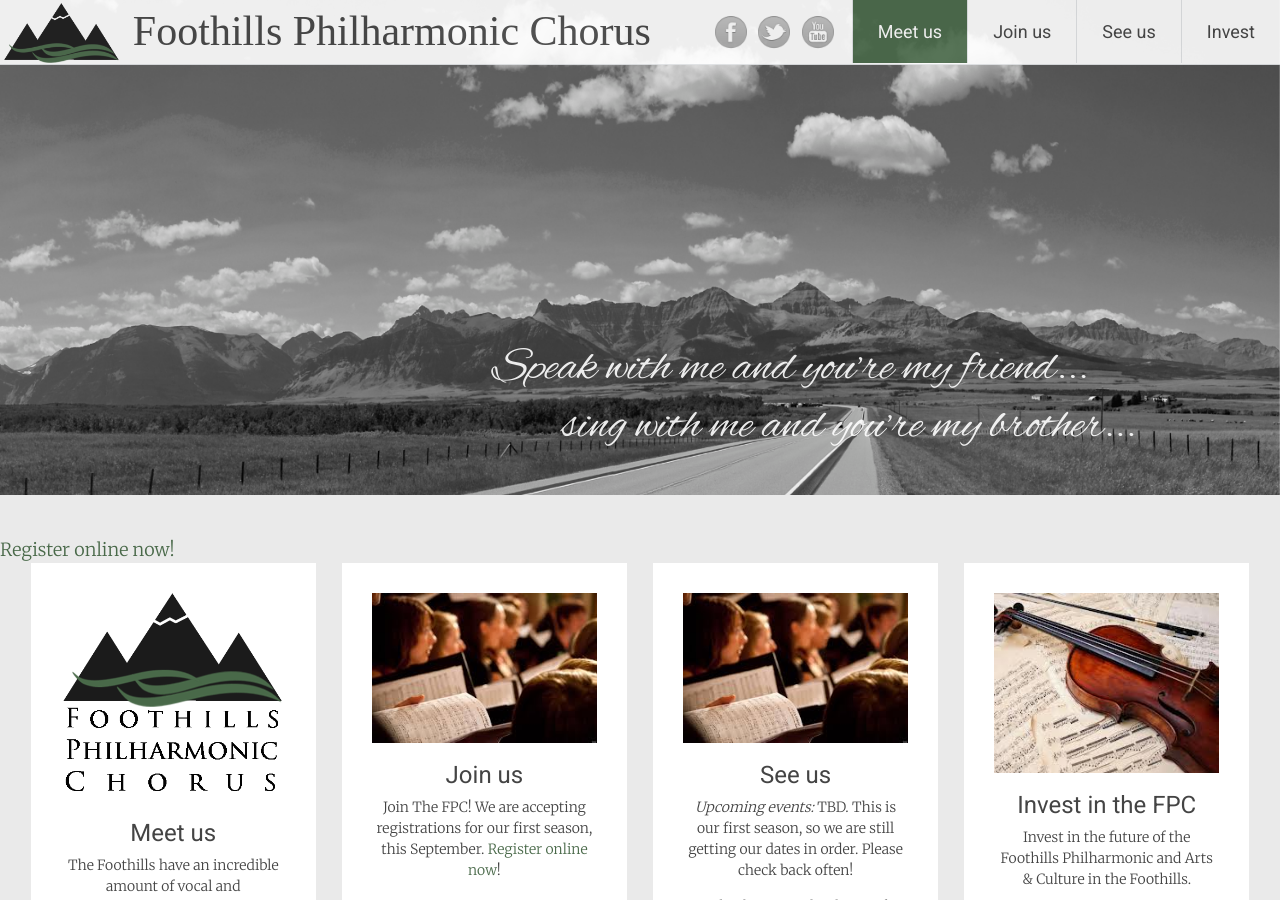
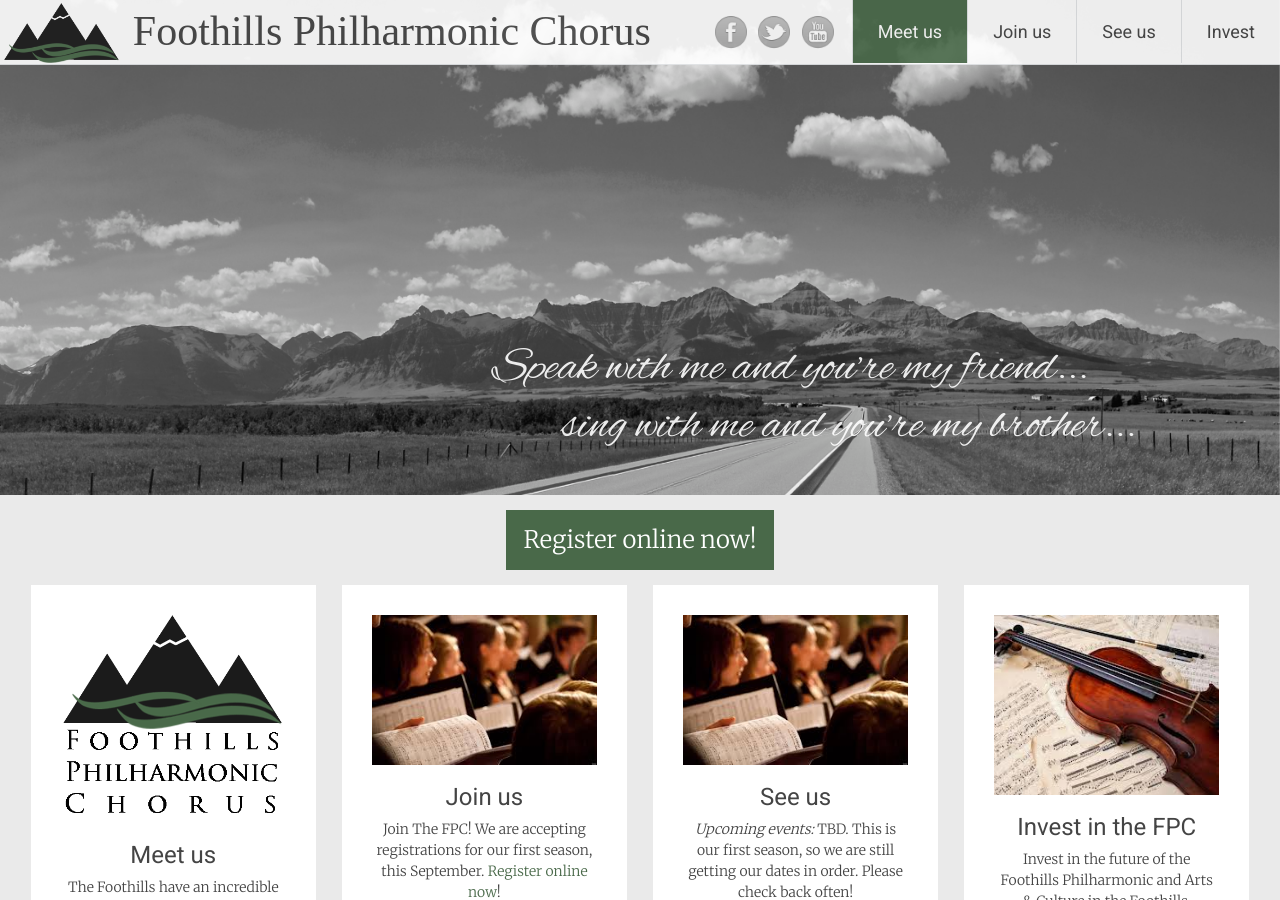
Before and after one commit to percyhanna/fps, a Jekyll site: the page built from index.html, in a window 1280 px wide and 900 px high. Built offline with Jekyll 4.4.1, drawn with Linux system fonts in a browser that asks for light colours; nearby versions of some CDN libraries; some web fonts are replaced; Markdown is read by kramdown in place of the engine named in the settings.

Commit message:
Style register link

```diff
--- a/_layouts/default.html
+++ b/_layouts/default.html
@@ -47,7 +47,9 @@
     </header>
 
     <div id="content" class="site-content">
-      <a href="https://www.surveymonkey.com/s/P5YTD2Q" target="_blank" style="float: left; margin-top: 26px; font-size: 18px;">Register online now!</a>
+      <p style="text-align: center;">
+        <a href="https://www.surveymonkey.com/s/P5YTD2Q" target="_blank" style="margin-top: 26px; font-size: 18px;background-color: #496949;color: #fff;padding: 0.5em 0.75em;margin: 0 auto;display: inline-block; font-size: 24px;">Register online now!</a>
+      </p>
       {{ content }}
     </div>
 
```
